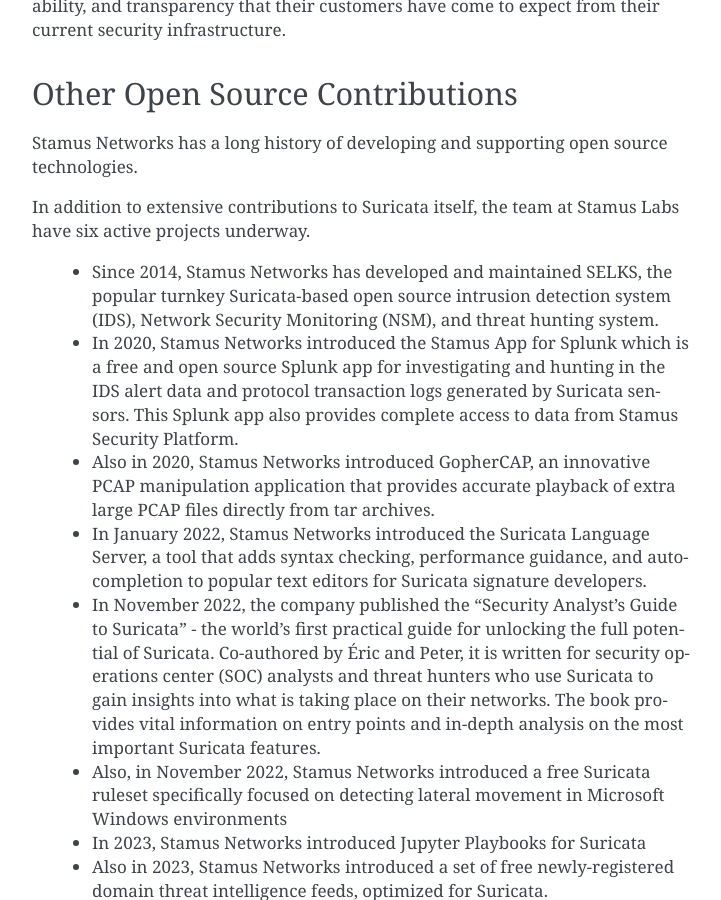
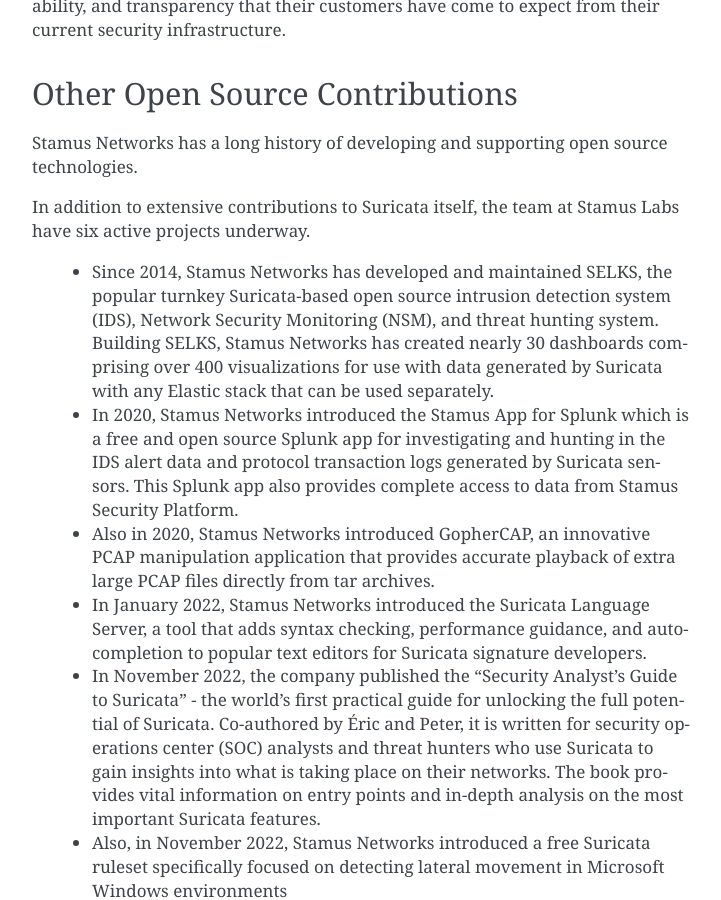
Before and after one commit to StamusNetworks/suricata-4-analysts, a Sphinx documentation site: the page built from source/about-stamus.rst, in a window 1280 px wide and 900 px high, scrolled down 701 px. Shown: the whole window, without its empty margins (388-1109 px from the left). Built offline with Sphinx 7.4.7, drawn with Linux system fonts in a browser that asks for light colours.

Commit message:
about/stamus: add sentence about Kibana work

```diff
--- a/source/about-stamus.rst
+++ b/source/about-stamus.rst
@@ -21,7 +21,7 @@
 
 In addition to extensive contributions to Suricata itself, the team at Stamus Labs have six active projects underway.
 
- - Since 2014, Stamus Networks has developed and maintained SELKS, the popular turnkey Suricata-based open source intrusion detection system (IDS), Network Security Monitoring (NSM), and threat hunting system.
+ - Since 2014, Stamus Networks has developed and maintained SELKS, the popular turnkey Suricata-based open source intrusion detection system (IDS), Network Security Monitoring (NSM), and threat hunting system. Building SELKS, Stamus Networks has created nearly 30 dashboards comprising over 400 visualizations for use with data generated by Suricata with any Elastic stack that can be used separately.
  - In 2020, Stamus Networks introduced the Stamus App for Splunk which is a free and open source Splunk app for investigating and hunting in the IDS alert data and protocol transaction logs generated by Suricata sensors. This Splunk app also provides complete access to data from Stamus Security Platform.
  - Also in 2020, Stamus Networks introduced GopherCAP, an innovative PCAP manipulation application that provides accurate playback of extra large PCAP files directly from tar archives.
  - In January 2022, Stamus Networks introduced the Suricata Language Server, a tool that adds syntax checking, performance guidance, and auto-completion to popular text editors for Suricata signature developers.
```
